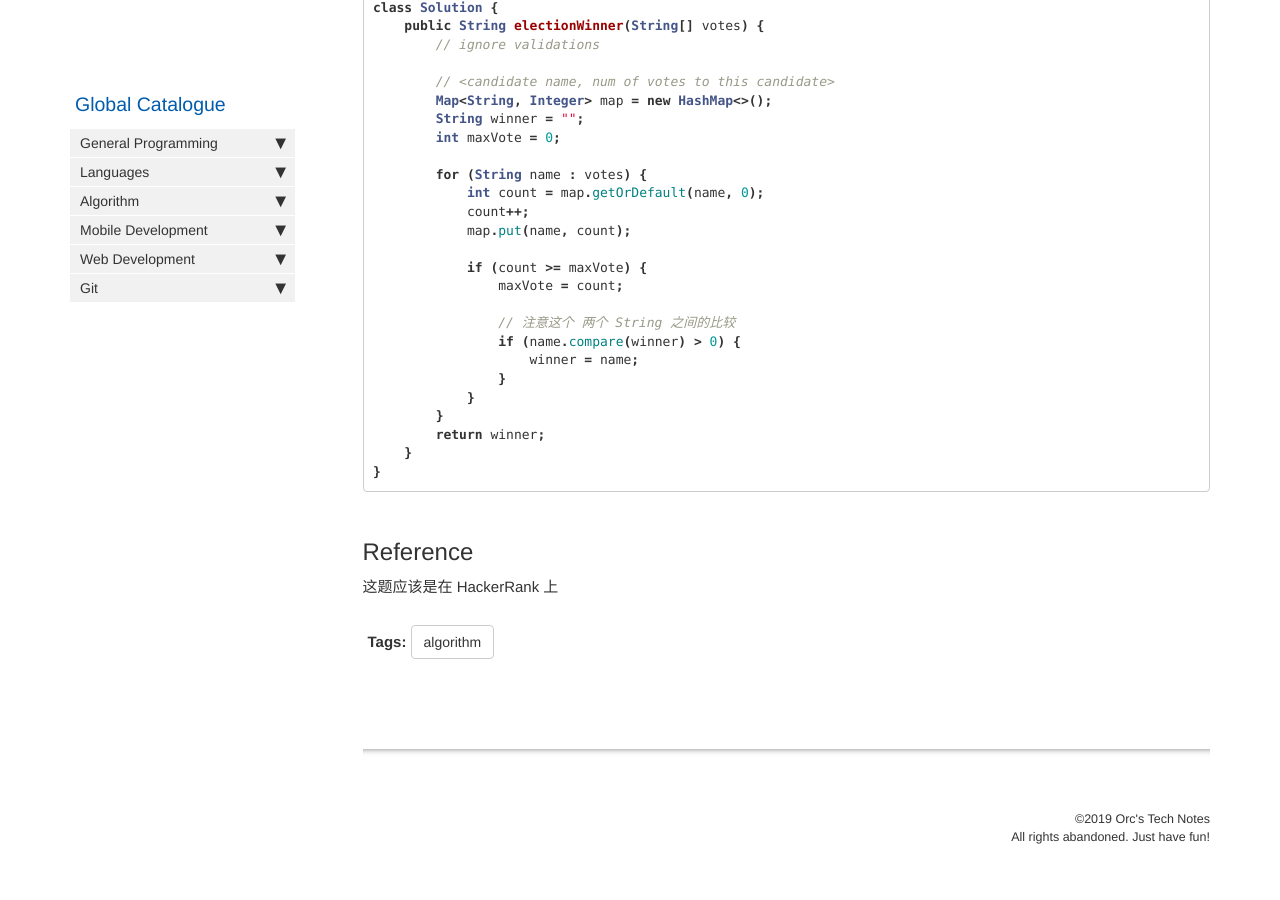
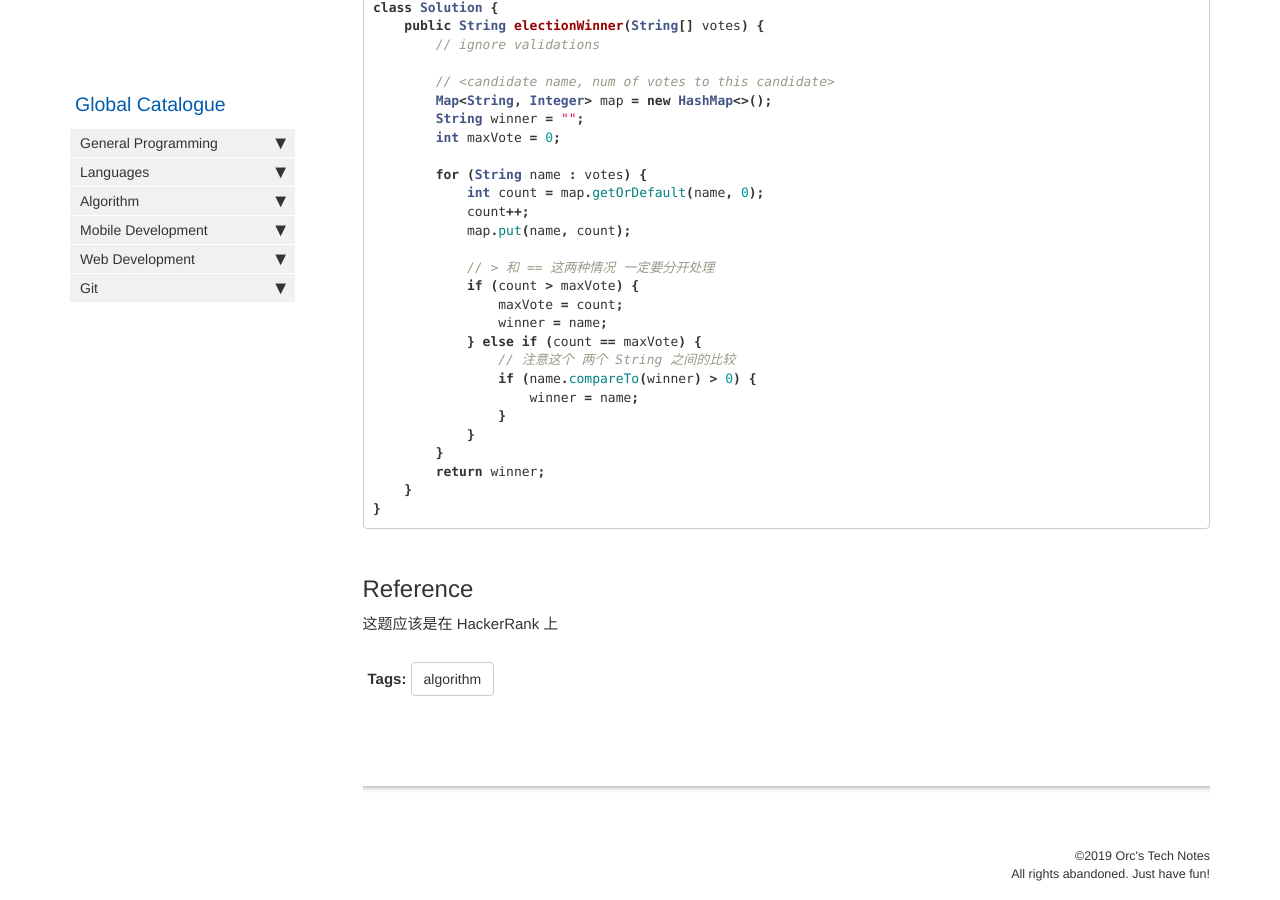
Before and after one commit to HungryOrc/hungryorc.github.io, a Jekyll site: the page built from pages/algorithm/algorithm_election_winner.md, in a window 1280 px wide and 900 px high, scrolled down 715 px. Built offline with Jekyll 4.4.1, drawn with Linux system fonts in a browser that asks for light colours; nearby versions of some CDN libraries; comment, search, counter and statistics services are not loaded.

Commit message:
Update algorithm_election_winner.md

```diff
--- a/pages/algorithm/algorithm_election_winner.md
+++ b/pages/algorithm/algorithm_election_winner.md
@@ -40,11 +40,13 @@ class Solution {
             count++;
             map.put(name, count);
 
-            if (count >= maxVote) {
+            // > 和 == 这两种情况 一定要分开处理
+            if (count > maxVote) {
                 maxVote = count;
-
+                winner = name;
+            } else if (count == maxVote) {
                 // 注意这个 两个 String 之间的比较
-                if (name.compare(winner) > 0) {
+                if (name.compareTo(winner) > 0) {
                     winner = name;
                 }
             }
```
